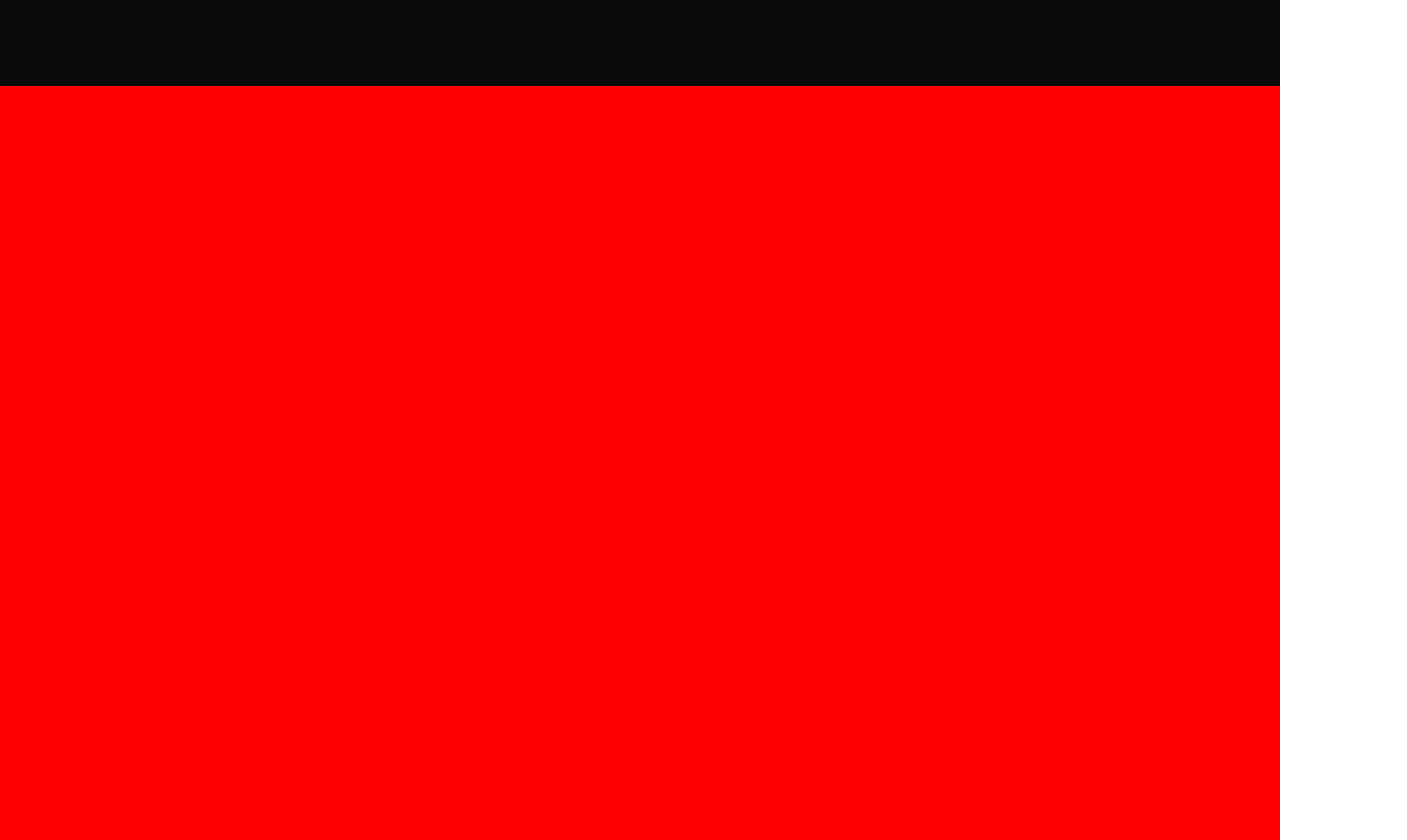
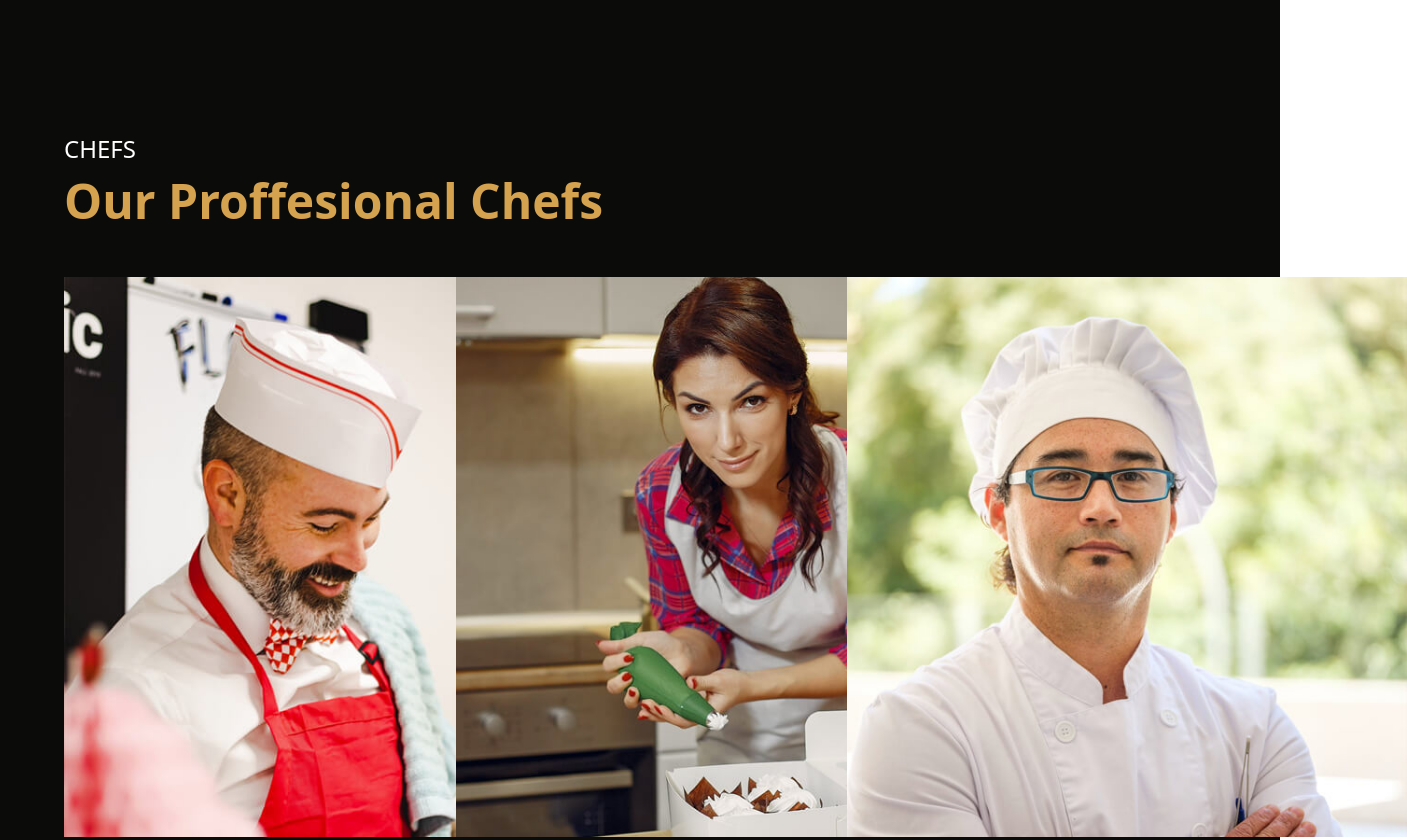
Before and after one commit to ArtusAbelard/ARTUS_CBIENBON, a website: page index.html in a window 1280 px wide. Shown: the part 6500-7340 px from the top of the page, 1407 px wide, since content can reach past the window. Drawn offline with nearby package versions, Linux system fonts and the light colour scheme.

Commit message:
sec 7 add div and img inside godd position need hover

```diff
--- a/index.html
+++ b/index.html
@@ -297,8 +297,14 @@
         <div class="divimg"><img class="imgsec5" src="./public/img/gallery/gallery-8.jpg" height="100%" alt=""></div>
       </div>
     </section>
-    <section id="section7">
-
+    <section id="section7" class=" d-flex align-items-center justify-content-center flex-column">
+      <h6 class="text-white text-start fs-4 textsec7">CHEFS</h6>
+      <h2 class="text-orange fw-bold display-5 text-start pb-8 textsec7">Our Proffesional Chefs</h2>
+      <div id="div3img" class="d-flex align-items-center justify-content-between">
+        <div class="imgindivsec7"><img src="./public/img/chefs/chefs-1.jpg" height="100%"></div>
+        <div class="imgindivsec7"><img src="./public/img/chefs/chefs-2.jpg" height="100%" alt=""></div>
+        <div class="imgindivsec7"><img src="./public/img/chefs/chefs-3.jpg" height="100%" alt=""></div>
+      </div>
     </section>
     <section id="section8">
 
--- a/src/sass/modules/section7.sass
+++ b/src/sass/modules/section7.sass
@@ -1,4 +1,13 @@
 #section7
     width: 100%
     height: 800px
-    background: red
+    background: #0B0B09
+    .textsec7
+        width: 90%
+    #div3img
+        height: 70%
+        width: 90%
+
+        .imgindivsec7
+            height: 100%
+            width: 32%
```
Also changed, not shown: public/css/style.css, 1 other file.
